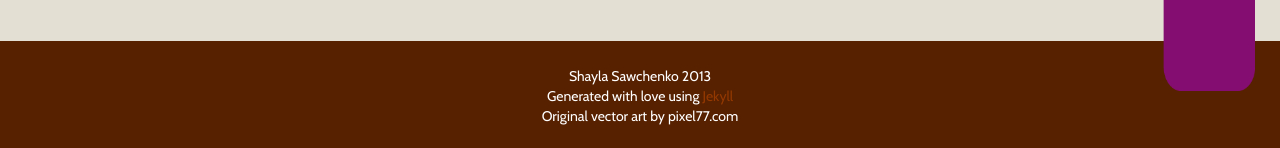
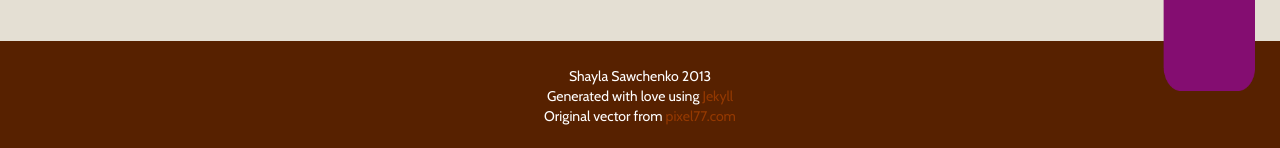
Before and after one commit to ssawchenko/jekyllblog, a Jekyll site: the page built from index.html, in a window 1280 px wide and 900 px high, scrolled down 3500 px. Shown: the part 749-897 px from the top of the window. Built offline with Jekyll 4.4.1, drawn with Linux system fonts in a browser that asks for light colours; some web fonts are replaced; Markdown is read by kramdown in place of the engine named in the settings; the list of posts is cut into pages by our own code; comment, search, counter and statistics services are not loaded.

Commit message:
Content changes
Footer update

```diff
--- a/_includes/footer.html
+++ b/_includes/footer.html
@@ -15,7 +15,7 @@
     <div class="footer">
     	<div>Shayla Sawchenko 2013</div>
     	<div>Generated with love using <a href="http://jekyllrb.com/">Jekyll</a></div>
-    	<div>Original vector art by pixel77.com</div>
+    	<div>Original vector from <a href="http://www.pixel77.com/author/doink/">pixel77.com</a></div>
     </div>
 
 
```
